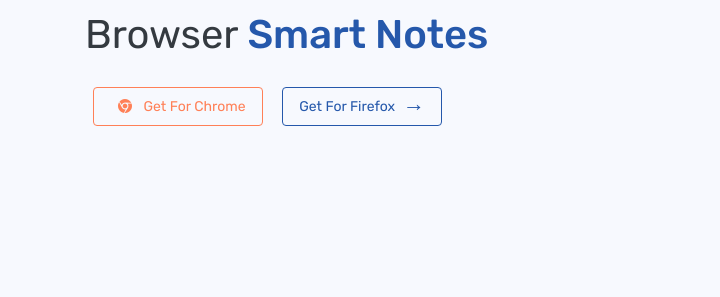
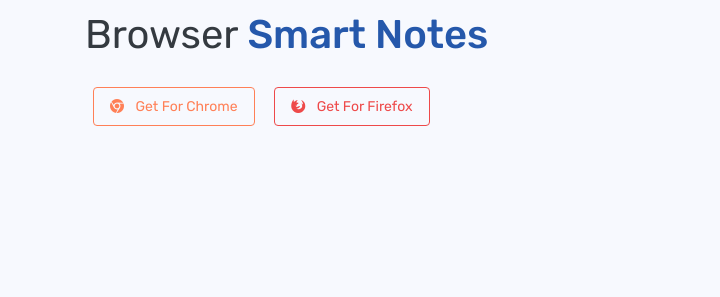
Before and after one commit to NeerajDana/smartnotesweb, a plain HTML site: page index.html in a window 1280 px wide. Shown: the part 306-603 px from the top of the page, 0-720 px from the left. Drawn offline with Linux system fonts and the light colour scheme; grey boxes are pictures that could not be loaded.

Commit message:
firefox added

```diff
--- a/index.html
+++ b/index.html
@@ -162,11 +162,13 @@
             <a href="https://chrome.google.com/webstore/detail/smart-notes-tab/aimmakfgnnekphmbajghonpfkjljmfkn"
               target="blank"
                class="btn btn-sm mx-2 btn-outline-warning">
-               <i class="fa fa-chrome mx-2" aria-hidden="true"></i>
+               <i class="fa fa-chrome mr-2" aria-hidden="true"></i>
                Get For Chrome</a>
 
-               <a href="https://chrome.google.com/webstore/detail/smart-notes-tab/aimmakfgnnekphmbajghonpfkjljmfkn"
-              target="blank" class="btn btn-sm mx-2 btn-outline-primary">Get For Firefox<span class="ml-2 right-icon">&#8594;</span></a>
+               <a href="https://addons.mozilla.org/en-US/firefox/addon/smart-notes/"
+              target="blank" class="btn btn-sm mx-2 btn-outline-danger">
+               <i class="fa fa-firefox mr-2" aria-hidden="true"></i>
+              Get For Firefox</a>
           </div>
         </div>
         <div class="col-lg-6">
```
